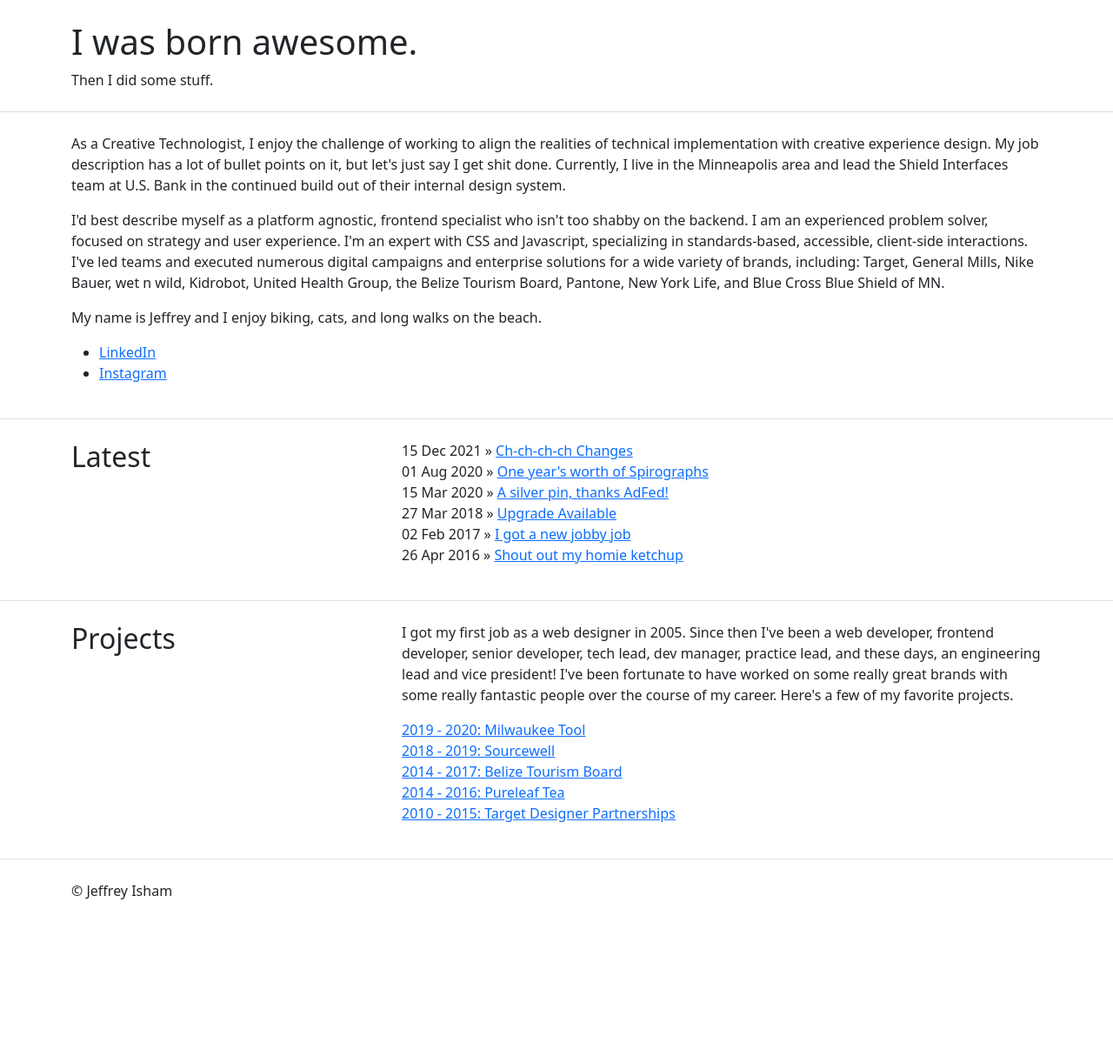
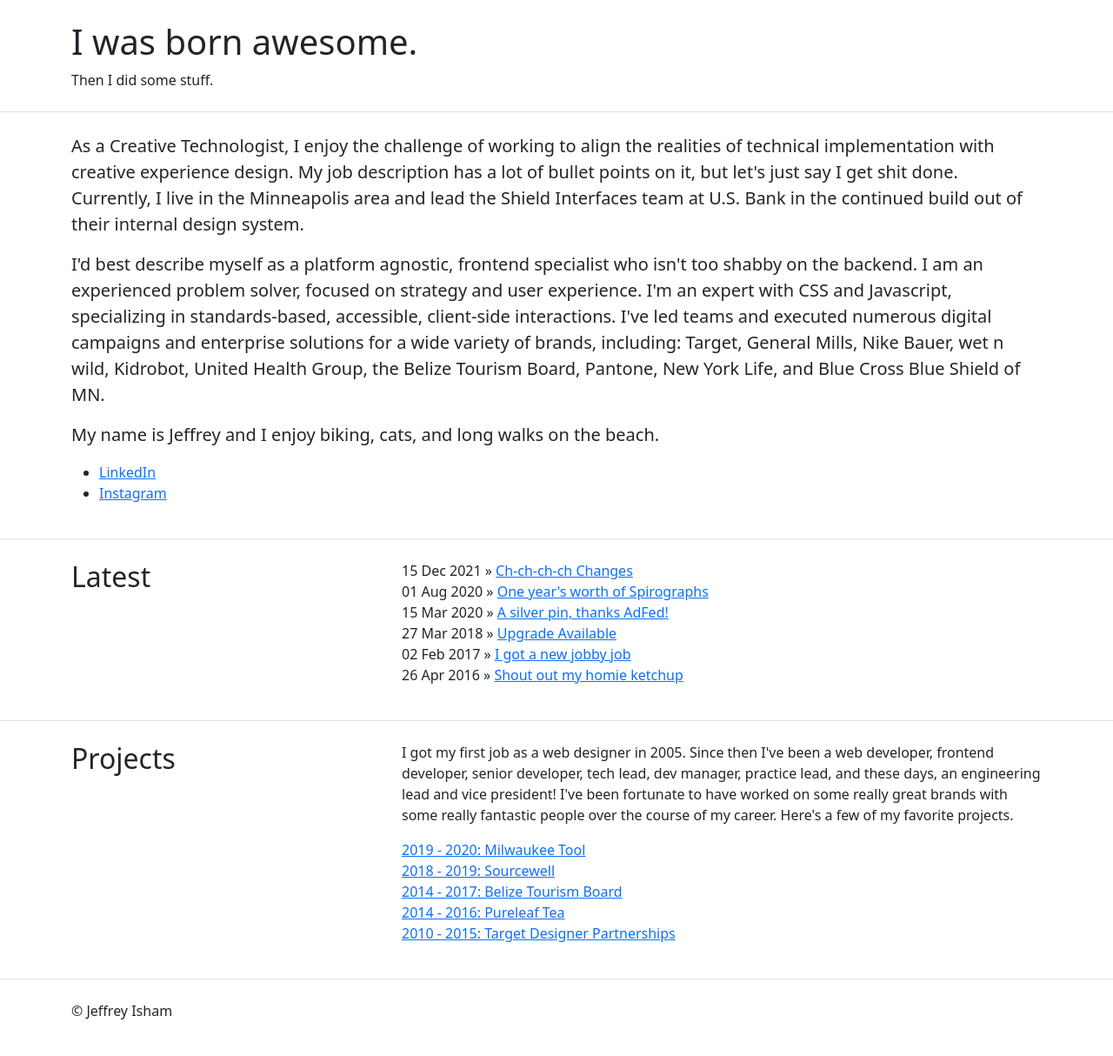
Before and after one commit to jeffreyisham/jeffreyisham.github.io, a Jekyll site: the page built from index.html, in a window 1280 px wide. Shown: the whole page at 87% size. Built offline with Jekyll 4.4.1, drawn with Linux system fonts in a browser that asks for light colours; before the commit the page ends 1076 px from its top, so only the background shows below that.

Commit message:
Update index.html

```diff
--- a/index.html
+++ b/index.html
@@ -10,9 +10,9 @@ meta:
     <h2 class="article-title">About</h2>
   </div>
   <div class="article-body">
-    <p>As a Creative Technologist, I enjoy the challenge of working to align the realities of technical implementation with creative experience design. My job description has a lot of bullet points on it, but let's just say I get shit done. Currently, I live in the Minneapolis area and lead the Shield Interfaces team at U.S. Bank in the continued build out of their internal design system.</p>
-    <p>I'd best describe myself as a platform agnostic, frontend specialist who isn't too shabby on the backend. I am an experienced problem solver, focused on strategy and user experience. I'm an expert with CSS and Javascript, specializing in standards-based, accessible, client-side interactions. I've led teams and executed numerous digital campaigns and enterprise solutions for a wide variety of brands, including: Target, General Mills, Nike Bauer, wet n wild, Kidrobot, United Health Group, the Belize Tourism Board, Pantone, New York Life, and Blue Cross Blue Shield of MN.</p>
-    <p>My name is Jeffrey and I enjoy biking, cats, and long walks on the beach.</p>
+    <p class="lead">As a Creative Technologist, I enjoy the challenge of working to align the realities of technical implementation with creative experience design. My job description has a lot of bullet points on it, but let's just say I get shit done. Currently, I live in the Minneapolis area and lead the Shield Interfaces team at U.S. Bank in the continued build out of their internal design system.</p>
+    <p class="lead">I'd best describe myself as a platform agnostic, frontend specialist who isn't too shabby on the backend. I am an experienced problem solver, focused on strategy and user experience. I'm an expert with CSS and Javascript, specializing in standards-based, accessible, client-side interactions. I've led teams and executed numerous digital campaigns and enterprise solutions for a wide variety of brands, including: Target, General Mills, Nike Bauer, wet n wild, Kidrobot, United Health Group, the Belize Tourism Board, Pantone, New York Life, and Blue Cross Blue Shield of MN.</p>
+    <p class="lead">My name is Jeffrey and I enjoy biking, cats, and long walks on the beach.</p>
     <ul>
       <li><a href="https://www.linkedin.com/in/jeffreyisham/" target="_blank">LinkedIn</a></li>
       <li><a href="https://www.instagram.com/jeffreyisham/" target="_blank">Instagram</a></li>
```
